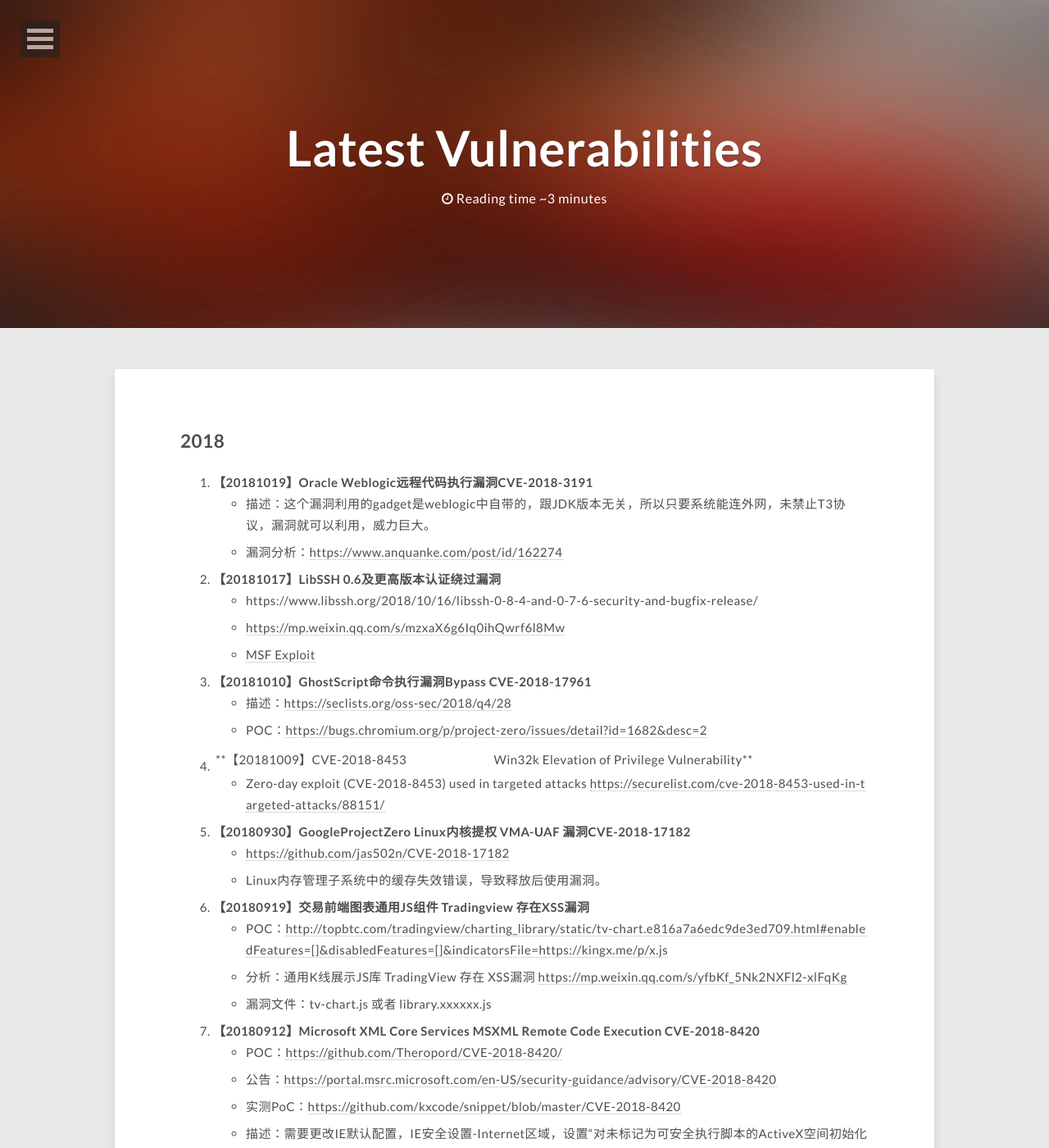
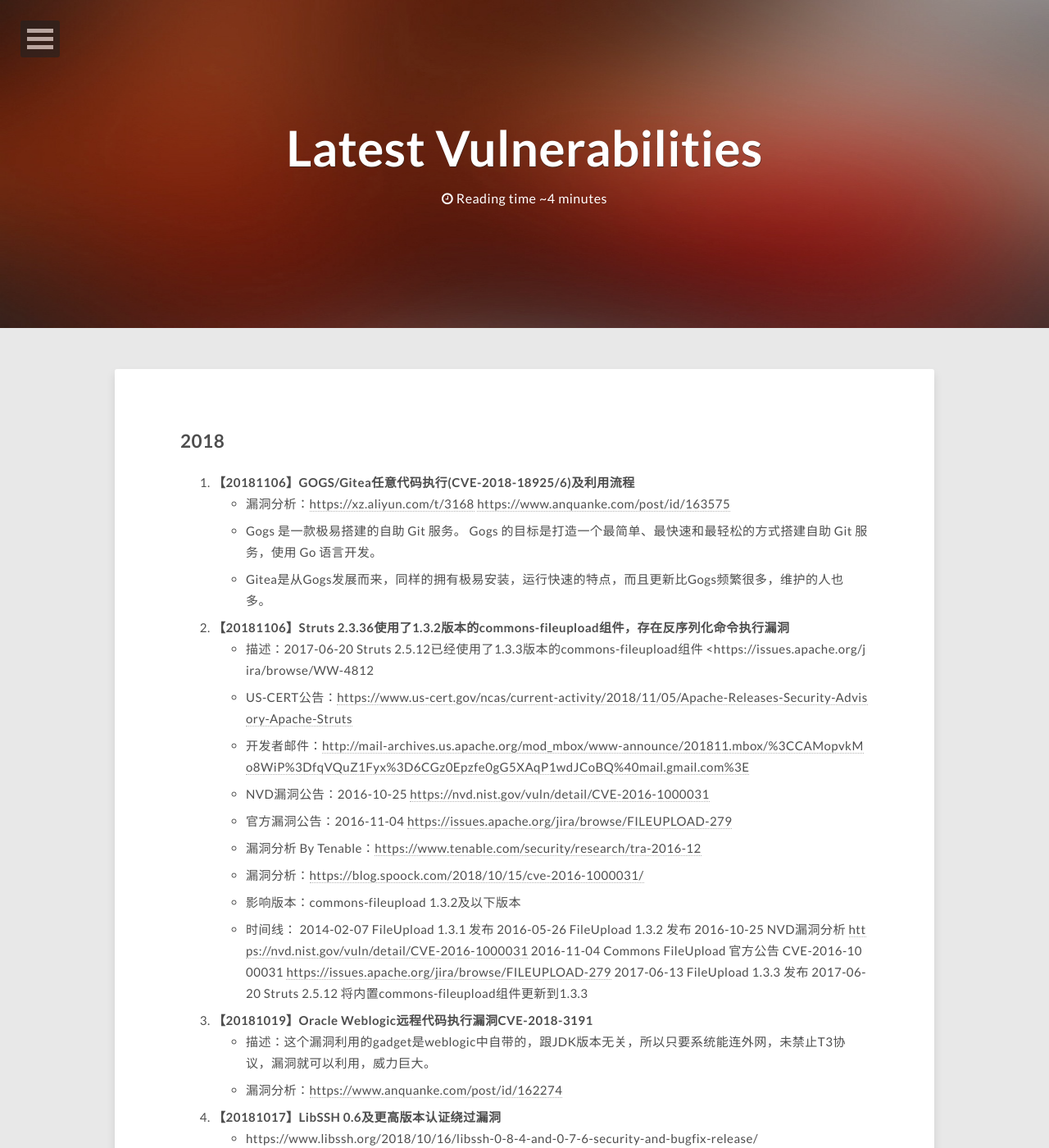
Before and after one commit to kxcode/kxcode.github.io, a Jekyll site: the page built from latest-vulns/index.md, in a window 1280 px wide and 1400 px high. Shown: the whole window at 82% size. Built offline with Jekyll 4.4.1, drawn with Linux system fonts in a browser that asks for light colours; nearby versions of some CDN libraries; comment, search, counter and statistics services are not loaded; some of the changed text lies outside the part shown.

Commit message:
update vulns and tools

````diff
--- a/latest-vulns/index.md
+++ b/latest-vulns/index.md
@@ -9,6 +9,31 @@ share: true
 
 2018
 ---
+
+1. **【20181106】GOGS/Gitea任意代码执行(CVE-2018-18925/6)及利用流程**
+    - 漏洞分析：<https://xz.aliyun.com/t/3168> <https://www.anquanke.com/post/id/163575>
+    - Gogs 是一款极易搭建的自助 Git 服务。 Gogs 的目标是打造一个最简单、最快速和最轻松的方式搭建自助 Git 服务，使用 Go 语言开发。
+    - Gitea是从Gogs发展而来，同样的拥有极易安装，运行快速的特点，而且更新比Gogs频繁很多，维护的人也多。
+
+1. **【20181106】Struts 2.3.36使用了1.3.2版本的commons-fileupload组件，存在反序列化命令执行漏洞**
+    - 描述：2017-06-20 Struts 2.5.12已经使用了1.3.3版本的commons-fileupload组件 <https://issues.apache.org/jira/browse/WW-4812
+>
+    - US-CERT公告：<https://www.us-cert.gov/ncas/current-activity/2018/11/05/Apache-Releases-Security-Advisory-Apache-Struts>
+    - 开发者邮件：<http://mail-archives.us.apache.org/mod_mbox/www-announce/201811.mbox/%3CCAMopvkMo8WiP%3DfqVQuZ1Fyx%3D6CGz0Epzfe0gG5XAqP1wdJCoBQ%40mail.gmail.com%3E>
+    - NVD漏洞公告：2016-10-25 <https://nvd.nist.gov/vuln/detail/CVE-2016-1000031>
+    - 官方漏洞公告：2016-11-04 <https://issues.apache.org/jira/browse/FILEUPLOAD-279>
+    - 漏洞分析 By Tenable：<https://www.tenable.com/security/research/tra-2016-12>
+    - 漏洞分析：<https://blog.spoock.com/2018/10/15/cve-2016-1000031/>
+    - 影响版本：commons-fileupload 1.3.2及以下版本
+    - 时间线：
+        2014-02-07 FileUpload 1.3.1 发布
+        2016-05-26 FileUpload 1.3.2 发布
+        2016-10-25 NVD漏洞分析 <https://nvd.nist.gov/vuln/detail/CVE-2016-1000031>
+        2016-11-04 Commons FileUpload 官方公告 CVE-2016-1000031 <https://issues.apache.org/jira/browse/FILEUPLOAD-279>
+        2017-06-13 FileUpload 1.3.3 发布
+        2017-06-20 Struts 2.5.12 将内置commons-fileupload组件更新到1.3.3
+
+
 1. **【20181019】Oracle Weblogic远程代码执行漏洞CVE-2018-3191**
     - 描述：这个漏洞利用的gadget是weblogic中自带的，跟JDK版本无关，所以只要系统能连外网，未禁止T3协议，漏洞就可以利用，威力巨大。
     - 漏洞分析：<https://www.anquanke.com/post/id/162274>
@@ -25,6 +50,9 @@ https://github.com/rapid7/metasploit-framework/blob/22503209d9b8aa0a0e21ed60d9a0
 
 1. **【20181009】CVE-2018-8453 | Win32k Elevation of Privilege Vulnerability**
     - Zero-day exploit (CVE-2018-8453) used in targeted attacks <https://securelist.com/cve-2018-8453-used-in-targeted-attacks/88151/>
+
+1. **【20181007】MikroTik RouterOS未授权文件读取到GetShell**
+    - https://www.freebuf.com/vuls/187272.html
 
 1. **【20180930】GoogleProjectZero Linux内核提权 VMA-UAF 漏洞CVE-2018-17182**
     - <https://github.com/jas502n/CVE-2018-17182>
@@ -72,6 +100,10 @@ https://github.com/rapid7/metasploit-framework/blob/22503209d9b8aa0a0e21ed60d9a0
     -internet-explorer-to-run-shellcode/
     - 利用CVE-2018-8373 0day漏洞的攻击与Darkhotel团伙相关的分析 <https://ti.360.net/blog/articles/analyzing-attack-of-cve-2018-8373-and-darkhotel/>
 
+1. **【20180815】OpenSSH用户枚举漏洞CVE-2018-15473**
+    - 描述：OpenSSH 7.7及之前版本中存在用户枚举漏洞，该漏洞源于程序会对有效的和无效的用户身份验证请求发出不同的响应。攻击者可通过发送特制的请求利用该漏洞枚举用户名称。
+    - POC：
+
 1. **【20180815】Microsoft Exchange Server 远程代码执行 CVE-2018-8302**
     - 微软公告：<https://portal.msrc.microsoft.com/zh-CN/security-guidance/advisory/CVE-2018-8302>
     - 趋势分析：<https://www.thezdi.com/blog/2018/8/14/voicemail-vandalism-getting-remote-code-execution-on-microsoft-exchange-server>
@@ -165,6 +194,16 @@ https://github.com/rapid7/metasploit-framework/blob/22503209d9b8aa0a0e21ed60d9a0
     - 漏洞公告：<https://mp.weixin.qq.com/s/SMpBQ4mZQLVLfgK7f84OYA>
     - 描述：WiFi劫持+解压+路径穿越
     - 漏洞Issue：<https://github.com/ZipArchive/ZipArchive/issues/453>
+
+1. **【20180512】Node Security - macaddress模块存在命令执行漏洞**
+    - Node Security Platform | Advisory <https://nodesecurity.io/advisories/654>
+    - 报告：<https://hackerone.com/reports/319467>
+
+1. **【20180508】CVE-2018-0824 | Microsoft Windows COM 远程命令执行漏洞**
+    - 该漏洞可远程调用一个计算机上的COM组件，根据内容分析，作者给出的POC无法对远程主机进行复现，是由于在调用CoGetInstanceFromIStorage()时未传递计算机名（COSERVERINFO），我们可以将调用COM组件的程序嵌入office或网页中，也能够获取目标主机的系统权限。
+    - 影响：Microsoft Windows Server 2008 Microsoft Windows Server 2008 R2 Microsoft Windows 7 Microsoft Windows Windows Server 2012 Microsoft Windows 8.1 Microsoft Windows Server 2012 R2 Microsoft Windows RT 8.1 Microsoft Windows 10 Microsoft Windows Server 2016
+    - 分析文章：https://codewhitesec.blogspot.com/2018/06/cve-2018-0624.html
+
 
 1. **【20180502】7-Zip命令执行漏洞（CVE-2018-10115）**
     - 分析：<https://landave.io/2018/05/7-zip-from-uninitialized-memory-to-remote-code-execution/>
@@ -454,3 +493,22 @@ https://github.com/rapid7/metasploit-framework/blob/22503209d9b8aa0a0e21ed60d9a0
     - <https://www.leavesongs.com/PENETRATION/supervisord-RCE-CVE-2017-11610.html>
     - CVE-2017-11610
     - POC: <https://github.com/kxcode/snippet/blob/master/Supervisord-RCE>
+
+2016
+---
+
+1. **【20160810】Shiro 1.2.4反序列化命令执行漏洞**
+    - 描述：Cookie中rememberMe字段使用硬编码的AES加密，并且会被反序列化。所以可以被篡改为反序列化Gadget进行命令执行。
+    - 漏洞利用：需要根据目标的环境选择相应的Gadget，目标环境如有`"commons-collections4:4.0"`的漏洞类库，则可以用ysoserial的`CommonsCollections2` payload直接打。但是如果目标环境是`"commons-collections:3.1、3.2.1"`类库的话，必须用JRMPClient中转一下，攻击者服务器监听JRMPListener再用`CommonsCollection6`等payload打。
+    - 利用分析：对于commons-collections3.2.1环境，如果直接打commonscollection的payload，会报错
+    ```
+    java.lang.ClassNotFoundException: Unable to load ObjectStreamClass [[Lorg.apache.commons.collections.Transformer;:
+    static final long serialVersionUID = -4803604734341277543L;]:
+    ```
+    报错的原因是因为：Shiro resovleClass使用的是ClassLoader.loadClass()而非Class.forName()，而ClassLoader.loadClass不支持装载数组类型的class。
+    - 漏洞分析：直接利用CommonsCollection执行 <https://paper.seebug.org/shiro-rememberme-1-2-4/>
+    - 漏洞分析：利用JRMPListener执行 <http://www.yilan.io/article/5b4dce6512d8c64b05ffd540>
+
+1. **【201610】DirtyCow脏牛提权漏洞CVE-2016-5195**
+    - 影响范围：Linux 内核 >=2.6.22（2007 年发行）开始就受影响了，直到 2016 年 10 月 18 日才修复。
+    - PoC: <https://github.com/dirtycow/dirtycow.github.io/wiki/PoCs>
````
Also changed, not shown: other parts of latest-vulns/index.md (+0 -3 lines), pentest-tools/index.md (+16 -1 lines).
